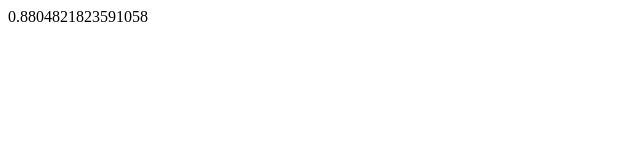
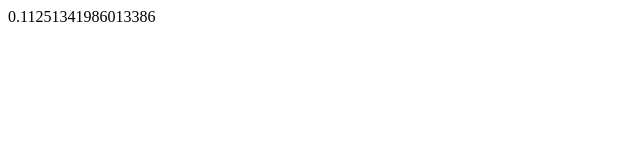
Before and after one commit to KyleAMathews/test-cache, a Gatsby site: page /s-3 in a window 1280 px wide. Shown: the full height of the page, 0-640 px from the left. Built offline with nearby package versions, Linux system fonts and the light colour scheme; Gatsby itself is replaced by a stand-in of ours.

Commit message:
Added src/pages/s-3.js

```diff
--- a/src/pages/s-3.js
+++ b/src/pages/s-3.js
@@ -1,4 +1,4 @@
 import * as React from "react"
     export default function Component () {
-      return <div id="title">0.8804821823591058</div>
+      return <div id="title">0.11251341986013386</div>
     }
```
